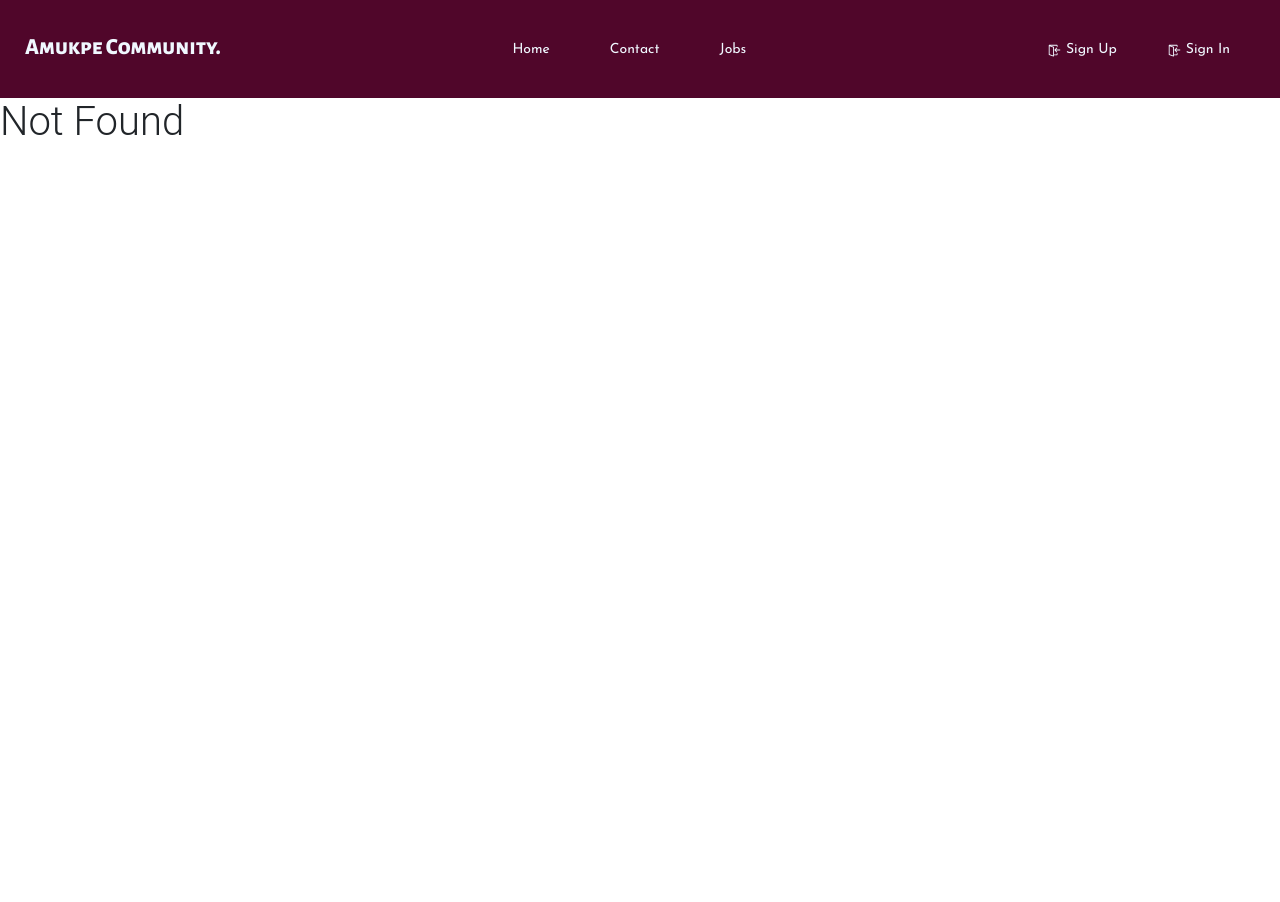
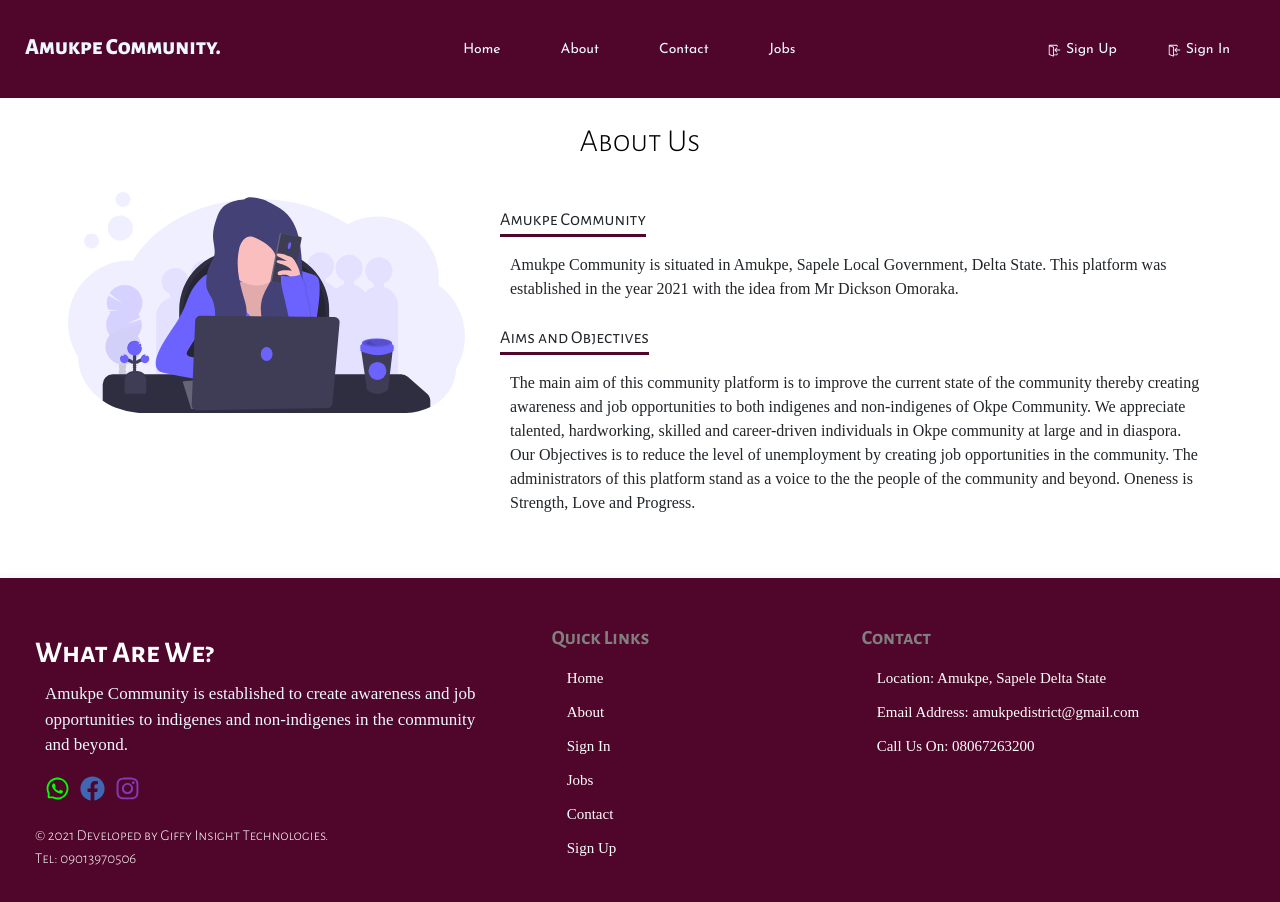
Before and after one commit to giffyonyinye/amukpe-community, a React (Create React App) app: page /about in a window 1280 px wide. Before the commit this address had no page. Before the commit the page ends 800 px from the top, so only its background shows below. Built offline with nearby package versions, Linux system fonts and the light colour scheme; a web font is replaced by a local one.

Commit message:
Completed The Project

```diff
--- a/src/App.js
+++ b/src/App.js
@@ -11,12 +11,13 @@ import Home from "./pages/Home";
 import Dashboard from "./pages/Dashboard";
 import JobOpenings from "./pages/JobOpenings";
 import Contact from "./pages/Contact";
+import About from "./pages/About";
 import axios from "axios";
 
-const prodApi = "http://localhost:9500/api/";
-const prodURL = "http://localhost:9500/";
-// const prodApi = "https://amukpe.herokuapp.com/api/";
-// const prodURL = "https://amukpe.herokuapp.com/";
+// const prodApi = "http://localhost:9500/api/";
+// const prodURL = "http://localhost:9500/";
+const prodApi = "https://amukpe.herokuapp.com/api/";
+const prodURL = "https://amukpe.herokuapp.com/";
 
 export default function App(){
 
@@ -78,6 +79,10 @@ export default function App(){
                     </Route>
                     <Route exact path="/contact">
                         <Contact
+                        />
+                    </Route>
+                    <Route exact path="/about">
+                        <About
                         />
                     </Route>
                     <Route exact path="/jobopenings">
--- a/src/assets/css/dashboard.css
+++ b/src/assets/css/dashboard.css
@@ -425,6 +425,11 @@
 .dashboard_card.singlejob__card .header{
 	display: flex;
 }
+.dashboard_card.singlejob__card .header p{
+	font-family: var(--alegreya);
+	font-size: 17px;
+	padding-top: 3px;
+}
 .dashboard_card.singlejob__card .header img{
 	width: 35px;
 	height: 33px;
--- a/src/components/card/DashboardCard.js
+++ b/src/components/card/DashboardCard.js
@@ -76,7 +76,7 @@ const DashboardCard = ({current_user, devApi, token, changedPassword,
 								{
 									current_user.cv === undefined?
 									'':
-									<Link to="/job/applied">
+									<Link to="/dashboard/profile">
 										View Resume <BsIcons.BsChevronDoubleRight />
 									</Link>
 								}
--- a/src/components/navigation/Navbar.js
+++ b/src/components/navigation/Navbar.js
@@ -23,6 +23,9 @@ const Navbar = ({activeComponent, token}) => {
 				<ul className="navbar-nav">
 					<li className="nav-item">
 						<Link to="/">Home</Link>
+					</li>
+					<li className="nav-item">
+						<Link to="/about">About</Link>
 					</li>
 					<li className="nav-item">
 						<Link to="/contact">Contact</Link>
@@ -89,6 +92,10 @@ const Navbar = ({activeComponent, token}) => {
 							Home</Link>
 						</li>
 						<li className="nav-item">
+							<Link to="/about">
+							About</Link>
+						</li>
+						<li className="nav-item">
 							<Link to="/contact">
 							Contact</Link>
 						</li>
--- a/src/index.css
+++ b/src/index.css
@@ -293,22 +293,57 @@
 }
 
 .contact__form{
-    border: 1px solid red;
+    border: 2px solid var(--main-color);
+    margin-bottom: 10px;
 }
-.contact__form .header{
+.contact__form .body{
     padding: 5px;
-    padding-left: 15px;
+    padding-left: 20px;
     padding-right: 15px;
-    border: 1px solid green;
+    padding-top: 20px;
 }
-.contact__form .header p{
+.contact__form .body p{
     margin-bottom: 0px;
     font-family: var(--arima);
     font-size: 16px;
-    border: 1px solid red;
+    border: none;
     display: block;
 }
-.contact__form .header p i{
+.contact__form .body p span{
+    display: block;
+    margin-bottom: 10px;
+    margin-top: 10px;
+    padding-left: 10px;
+}
+.contact__form .body p span:last-child{
+    padding-left: 20px;
+}
+.contact__form .body p i{
     font-style: normal;
     margin-right: 5px;
+    background-color: var(--main-color);
+    font-size: 15px;
+    padding-left: 5px;
+    padding-right: 5px;
+    color: white;
+    border-radius: 3px;
 }
+
+.comunity_card{
+    padding: 5px;
+    padding-top: 15px;
+    padding-bottom: 15px;
+    box-shadow: none;
+}
+.comunity_card .body p#header{
+    font-family: var(--alegreya);
+    font-size: 18px;
+    border-bottom: 3px solid var(--main-color);
+    display: inline-flex;
+}
+.comunity_card .body span{
+    font-family: var(--arima);
+    display: block;
+    padding-left: 10px;
+    font-size: 16px;
+}
--- /dev/null
+++ b/src/pages/About.js
@@ -0,0 +1,64 @@
+import Footer from "../components/navigation/Footer";
+import AboutImg from "../assets/img/job.svg";
+import * as FiIcons from "react-icons/fi";
+import * as AiIcons from "react-icons/ai";
+import * as GoIcons from "react-icons/go";
+
+const About = () => {
+
+	const headerStyle = {
+		fontFamily: "var(--alegreya)",
+		color: "black"
+	}
+
+	return (
+		<>
+			<div className="container-fluid custom__container pt-4 pb-5">
+				<h2
+					className="text-center pt-0 pb-3 mb-3"
+					style={headerStyle}
+				>
+					About Us
+				</h2>
+				<div className="row justify-content-center">
+					<div className="col-xl-4 col-lg-4 col-md-4 col-sm-6">
+						<img
+							src={AboutImg}
+							className="img-fluid"
+						/>
+					</div>
+					<div className="col-xl-7 col-lg-7 col-md-4 col-sm-6">
+						<div className="card comunity_card">
+							<div className="body">
+								<p id="header">Amukpe Community</p>
+								<span>
+									Amukpe Community is situated in Amukpe, Sapele
+									Local Government, Delta State.
+									This platform was established in the year 2021 with the idea
+									from Mr Dickson Omoraka.
+								</span>
+								<br />
+								<p id="header">Aims and Objectives</p>
+								<span>
+									The main aim of this community platform is to improve
+									the current state of the community thereby creating awareness
+									and job opportunities to both indigenes and non-indigenes of
+									Okpe Community. We appreciate talented, hardworking, skilled
+									and career-driven individuals in Okpe community at large
+									and in diaspora. Our Objectives is to reduce the level of
+									unemployment by creating job opportunities in the community.
+									The administrators of this platform stand as a voice to
+									the the people of the community and beyond. Oneness is
+									Strength, Love and Progress.
+								</span>
+							</div>
+						</div>
+					</div>
+				</div>
+			</div>
+			<Footer />
+		</>
+	)
+}
+
+export default About;
--- a/src/pages/Contact.js
+++ b/src/pages/Contact.js
@@ -1,42 +1,89 @@
+import Footer from "../components/navigation/Footer";
 import * as FiIcons from "react-icons/fi";
 import * as AiIcons from "react-icons/ai";
+import * as GoIcons from "react-icons/go";
 
 const Contact = () => {
+
+	const headerStyle = {
+		fontFamily: "var(--alegreya)",
+		color: "black"
+	}
+
 	return (
-		<div className="container-fluid custom__container pt-5">
+		<>
+			<div className="container-fluid custom__container pt-4 pb-5">
+				<h2
+					className="text-center pt-0 pb-3 mb-3"
+					style={headerStyle}
+				>
+					Contact Us
+				</h2>
 				<div className="row justify-content-center">
-				<div className="col-xl-4">
+					<div className="col-xl-4 col-lg-4 col-md-4 col-sm-6">
 						<div className="card contact__form">
-						<div className="header">
+							<div className="body">
 								<p>
-								<i><FiIcons.FiPhoneCall /></i>
+									<i>
+										<FiIcons.FiPhoneCall />
+									</i>
 									Call Us:
+									<span>
+										Line 1: <a href="tel:+2348063361340">08063361340</a>
+									</span>
+									<span>
+										Line 2: <a href="tel:+2348034664025">08034664025</a>
+									</span>
+									<span>
+										Lines open 8am-7pm GMT Monday-Saturday
+									</span>
 								</p>
 							</div>
 						</div>
 					</div>
-				<div className="col-xl-4">
+					<div className="col-xl-4 col-lg-4 col-md-4 col-sm-6">
 						<div className="card contact__form">
-						<div className="header">
+							<div className="body">
 								<p>
-								<i><AiIcons.AiOutlineMail /></i>
-								Email:
+									<i>
+										<AiIcons.AiFillMail />
+									</i>
+									Email Us:
+									<span>
+										Mail: <a href="mailto:amukpedistrict@gmail.com">
+											amukpedistrict@gmail.com</a>
+									</span>
+									<span>
+										We aim to respond to your enquires within 24 hours.
+
+
+									</span>
 								</p>
 							</div>
 						</div>
 					</div>
-				<div className="col-xl-4">
+					<div className="col-xl-4 col-lg-4 col-md-4 col-sm-6">
 						<div className="card contact__form">
-						<div className="header">
+							<div className="body">
 								<p>
-								<i><FiIcons.FiPhoneCall /></i>
-								Call Us:
+									<i>
+										<GoIcons.GoHome />
+									</i>
+									Location:
+									<span>
+										Amukpe, Sapele, Delta State.
+									</span>
+									<span>
+										Open Monday-Friday, 9am-4pm
+									</span>
 								</p>
 							</div>
 						</div>
 					</div>
 				</div>
 			</div>
+			<Footer />
+		</>
 	)
 }
 
```
Lines whose indentation alone changed are shown as unchanged.
